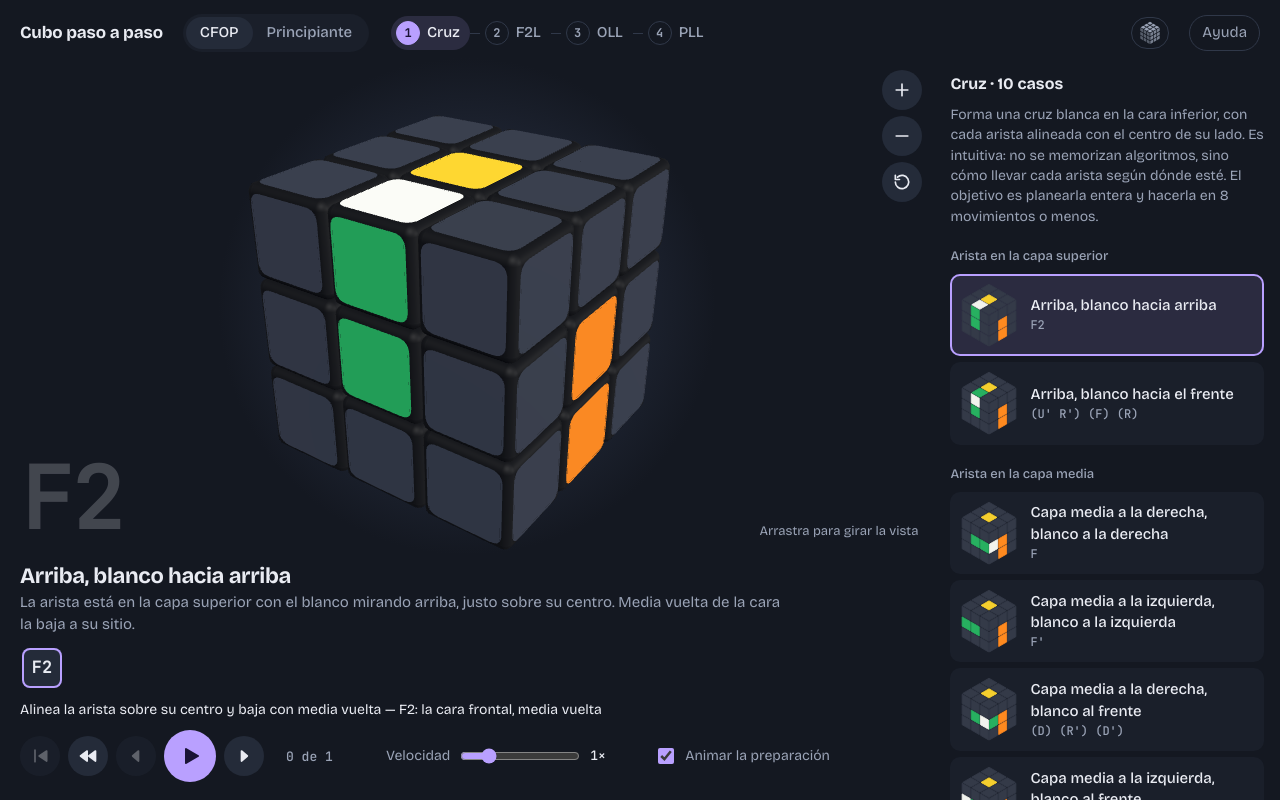
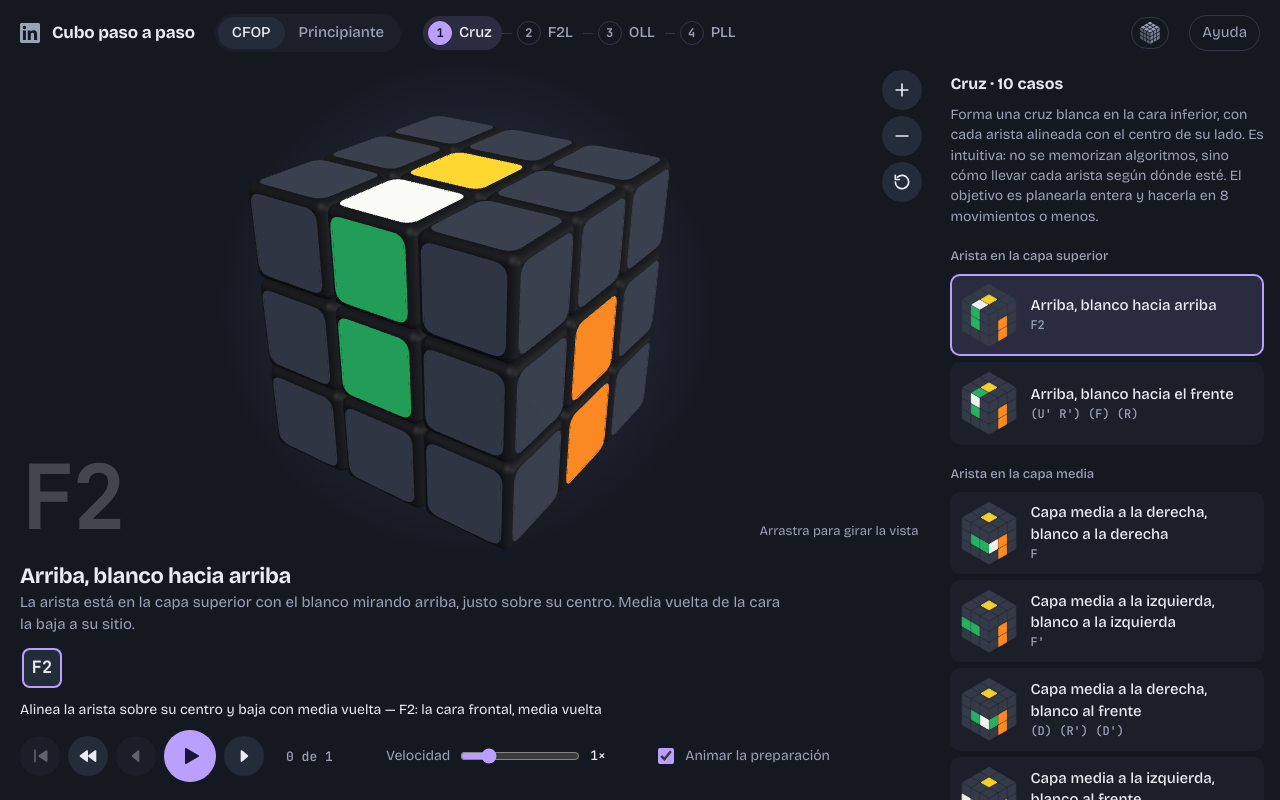
Before and after one commit to Jaralytics/Rubiksolver, a website: page index.html in a window 1280 px wide. Drawn offline with nearby package versions, Linux system fonts and the light colour scheme; animation ran at ten frames a second.

Commit message:
Enlace al perfil de LinkedIn en la cabecera
Co-Authored-By: Claude Opus 5.5 <noreply@anthropic.com>

```diff
--- a/css/styles.css
+++ b/css/styles.css
@@ -96,6 +96,24 @@ svg {
   gap: 20px;
   padding: 14px 20px 6px;
   min-width: 0;
+}
+
+.social {
+  flex: none;
+  margin-right: -8px;
+  border-radius: 4px;
+  color: var(--muted);
+  transition: color 0.15s;
+}
+
+.social:hover {
+  color: var(--accent);
+}
+
+.social svg {
+  width: 20px;
+  height: 20px;
+  fill: currentColor;
 }
 
 .brand {
@@ -861,6 +879,10 @@ kbd {
     padding: 8px 12px;
   }
 
+  .social {
+    margin-right: 0;
+  }
+
   .brand {
     flex: 1;
     font-size: 15px;
--- a/index.html
+++ b/index.html
@@ -19,6 +19,9 @@
 <body>
   <div class="app" id="app">
     <header class="top">
+      <a class="social" href="https://www.linkedin.com/in/jhonjaramillo/" target="_blank" rel="noopener noreferrer" title="Perfil de LinkedIn" aria-label="Perfil de LinkedIn (se abre en una pestaña nueva)">
+        <svg viewBox="0 0 24 24" aria-hidden="true"><path d="M20.45 20.45h-3.55v-5.57c0-1.33-.03-3.04-1.85-3.04-1.85 0-2.14 1.45-2.14 2.94v5.67H9.35V9h3.41v1.56h.05c.48-.9 1.64-1.85 3.37-1.85 3.6 0 4.27 2.37 4.27 5.46v6.28zM5.34 7.43a2.06 2.06 0 1 1 0-4.12 2.06 2.06 0 0 1 0 4.12zM7.12 20.45H3.56V9h3.56v11.45zM22.22 0H1.77C.79 0 0 .77 0 1.73v20.54C0 23.23.79 24 1.77 24h20.45c.98 0 1.78-.77 1.78-1.73V1.73C24 .77 23.2 0 22.22 0z"/></svg>
+      </a>
       <p class="brand">Cubo paso a paso</p>
       <div class="methods" id="methods" role="group" aria-label="Método de resolución"></div>
       <nav class="stages" aria-label="Etapas del método">
```
